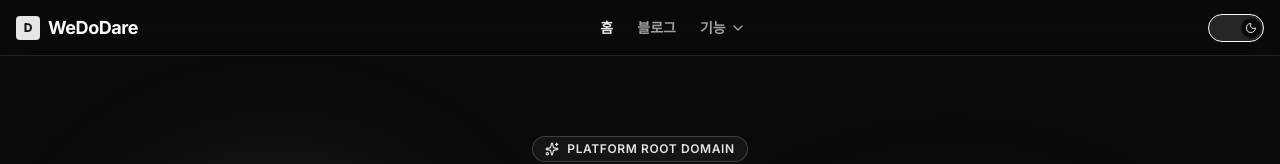
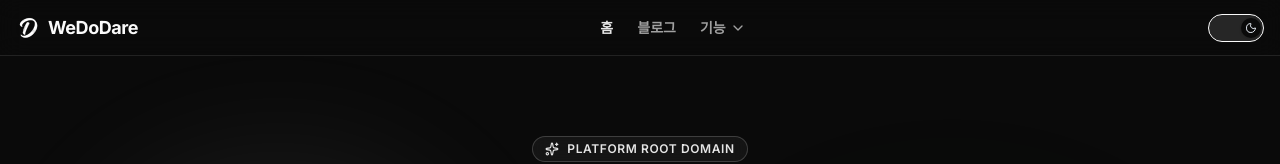
Before and after one commit to ZzomB/Root_WeDoDare, a Next.js app: page / in a window 1280 px wide. Shown: the top 164 px of the page. Built offline with nearby package versions, Linux system fonts and the light colour scheme.

Commit message:
feat: replace text logo with image in GlobalHeader

```diff
--- a/src/components/GlobalHeader.tsx
+++ b/src/components/GlobalHeader.tsx
@@ -1,6 +1,7 @@
 'use client';
 
 import Link from 'next/link';
+import Image from 'next/image';
 import { usePathname } from 'next/navigation';
 import { ThemeToggle } from './ThemeToggle';
 import { ChevronDown, Menu, X } from 'lucide-react';
@@ -32,7 +33,13 @@ export function GlobalHeader() {
           className="flex items-center gap-2 font-bold text-lg text-foreground hover:opacity-90 z-50"
           onClick={() => setMobileMenuOpen(false)}
         >
-          <span className="w-6 h-6 rounded bg-primary flex items-center justify-center text-primary-foreground text-xs font-extrabold">D</span>
+          <Image
+            src="/logo-light.png"
+            alt="WeDoDare Logo"
+            width={24}
+            height={24}
+            className="rounded-md object-contain transition-all duration-300 filter dark:invert"
+          />
           <span className="tracking-tight">WeDoDare</span>
         </Link>
 
```
Also changed, not shown: public/logo-light.png (added).
